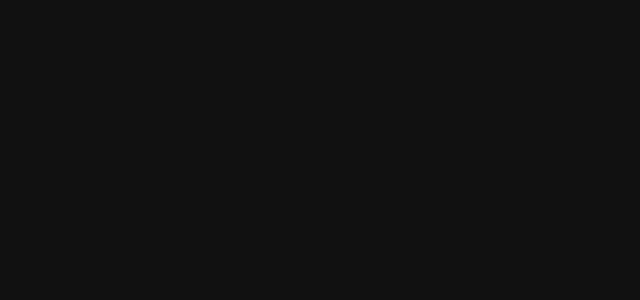
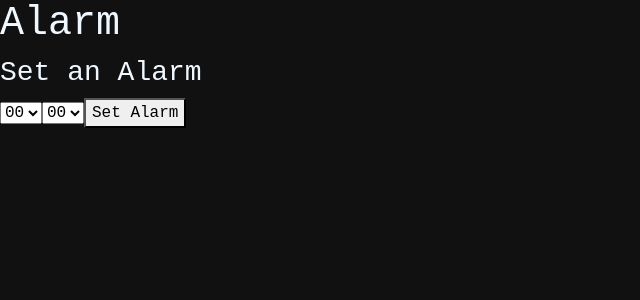
Before and after one commit to UTSCCSCC01/finalprojects22-pro-group, a React (Create React App) app in the folder frontend/: page /alarmpage in a window 1280 px wide. Before the commit this address had no page. Shown: the top 300 px of the page, without its empty margins (0-640 px from the left). Built offline with nearby package versions, Linux system fonts and the light colour scheme; a web font is replaced by a local one.

Commit message:
PROG-34 add the alarm page

```diff
--- a/frontend/src/App.js
+++ b/frontend/src/App.js
@@ -1,6 +1,6 @@
 import "./App.css";
 import React, { useState } from "react";
-import Stock from "./components/Stock";
+import Stock from "./components/Stock.js";
 //import Stock_FB from "./components/Stock_FB";
 import Login from "./components/Login.js";
 import Register from "./components/Register.js";
@@ -16,11 +16,10 @@
     const [StockSymbol, setStockSymbol] = useState("FB");
     return (
       <div className="App">
-        {/* <Stock />
-        <Stock_FB /> */}
+        {/* <Stock /> */}
 
-        {/* <Login /> */}
-        <Register/>
+        <Login />
+        {/* <Register/> */}
         {/* <Navbars /> */}
         {/* <Login/> */}
         {/* <Clock /> */}
--- /dev/null
+++ b/frontend/src/components/AlarmComp.js
@@ -0,0 +1,108 @@
+import React, {Fragment, fragment} from "react";
+
+const Alarm = ()=>{
+    return(
+
+        <Fragment>
+            <div className="column large6 medium9 small12 primaru_inverted center">
+                <h1>Alarm</h1>
+                <div className="alarm_time">
+                    <h3>Set an Alarm</h3>
+                        <select className="hours">
+                            <option>00</option>
+                            <option>01</option>
+                            <option>02</option>
+                            <option>03</option>
+                            <option>04</option>
+                            <option>05</option>
+                            <option>06</option>
+                            <option>07</option>
+                            <option>08</option>
+                            <option>09</option>
+                            <option>10</option>
+                            <option>11</option>
+                            <option>12</option>
+                            <option>13</option>
+                            <option>14</option>
+                            <option>15</option>
+                            <option>16</option>
+                            <option>17</option>
+                            <option>18</option>
+                            <option>19</option>
+                            <option>20</option>
+                            <option>21</option>
+                            <option>22</option>
+                            <option>23</option>
+                        </select>
+                        <select className="minutes">
+                            <option>00</option>
+                            <option>01</option>
+                            <option>02</option>
+                            <option>03</option>
+                            <option>04</option>
+                            <option>05</option>
+                            <option>06</option>
+                            <option>07</option>
+                            <option>08</option>
+                            <option>09</option>
+                            <option>10</option>
+                            <option>11</option>
+                            <option>12</option>
+                            <option>13</option>
+                            <option>14</option>
+                            <option>15</option>
+                            <option>16</option>
+                            <option>17</option>
+                            <option>18</option>
+                            <option>19</option>
+                            <option>20</option>
+                            <option>21</option>
+                            <option>22</option>
+                            <option>23</option>
+                            <option>24</option>
+                            <option>25</option>
+                            <option>26</option>
+                            <option>27</option>
+                            <option>28</option>
+                            <option>29</option>
+                            <option>30</option>
+                            <option>31</option>
+                            <option>32</option>
+                            <option>33</option>
+                            <option>34</option>
+                            <option>35</option>
+                            <option>36</option>
+                            <option>37</option>
+                            <option>38</option>
+                            <option>39</option>
+                            <option>40</option>
+                            <option>41</option>
+                            <option>42</option>
+                            <option>43</option>
+                            <option>44</option>
+                            <option>45</option>
+                            <option>46</option>
+                            <option>47</option>
+                            <option>48</option>
+                            <option>49</option>
+                            <option>50</option>
+                            <option>51</option>
+                            <option>52</option>
+                            <option>53</option>
+                            <option>54</option>
+                            <option>55</option>
+                            <option>56</option>
+                            <option>57</option>
+                            <option>58</option>
+                            <option>59</option>
+                        </select>
+                        <button className="large">Set Alarm</button>
+                </div>
+            </div>
+        </Fragment>
+    );
+
+
+};
+
+export default Alarm;
--- /dev/null
+++ b/frontend/src/components/Alarmpage.js
@@ -0,0 +1,19 @@
+import React, {Fragment} from "react";
+//import "fdweb/normalize.css";
+//import "fdweb/fluent.css";
+//import "fdweb/fluent-icons.css";
+// import ".alarmpage.css";
+
+import Alarm from "./AlarmComp";
+
+const Alarmpage = () =>{
+    return(
+        <Fragment>
+            <div>
+                <Alarm />
+            </div>
+        </Fragment>
+    )
+}
+
+export default Alarmpage;
--- a/frontend/src/components/Stock.js
+++ b/frontend/src/components/Stock.js
@@ -2,6 +2,8 @@
 import React, { useState, useEffect } from "react";
 import Plot from "react-plotly.js";
 import { useNavigate } from "react-router-dom";
+import Alarm from "./AlarmComp";
+// import "fdweb/fluent.css"
 
 function Stock() {
     const navigate = useNavigate();
@@ -61,6 +63,15 @@
     return (
         <>
             <div>
+                <Button
+                    type="button"
+                    onClick={(e) => navigate("/alarmpage")}
+                    fullWidth
+                    variant="contained"
+                    sx={{mt:3, mb: 2}}
+                >
+                    Set Alarm
+                </Button>
                 <h1>FB</h1>
                 <Plot
                     data={[
@@ -96,6 +107,7 @@
                 >
                     Logout
                 </Button>
+
             </div>
         </>
     );
--- /dev/null
+++ b/frontend/src/components/alarmpage.scss
@@ -0,0 +1,8 @@
+body{
+    background: #2e2e2e;
+
+    .primary_inverted{
+        background: #0e1e1e;
+        padding: 10px;
+    }
+}
--- a/frontend/src/index.js
+++ b/frontend/src/index.js
@@ -6,6 +6,10 @@
 //import Stock_FB from "./Stock_FB";
 import Login from "./components/Login.js";
 import Register from "./components/Register.js";
+import Alarmpage from "./components/Alarmpage.js";
+
+
+
 import {
     BrowserRouter as Router,
     Routes,
@@ -21,6 +25,7 @@
             <Route path="/login" element={<Login />} />
             <Route path="/stock" element={<Stock />} />
             <Route path="/register" element={<Register />} />
+            <Route path="/alarmpage" element={<Alarmpage />} />
         </Routes>
     </Router>
 );
```
Also changed, not shown: frontend/src/components/alarmpage.css (added), 2 other files (tests, documents, lock files or other folders).
